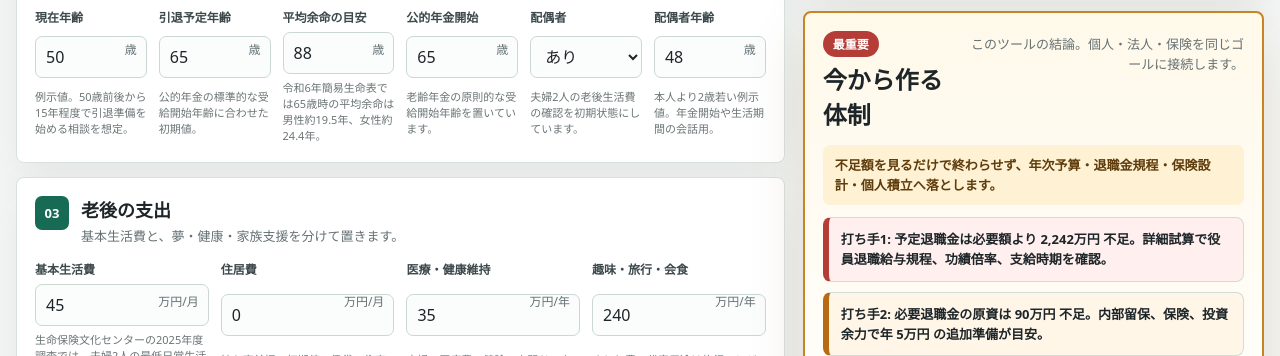
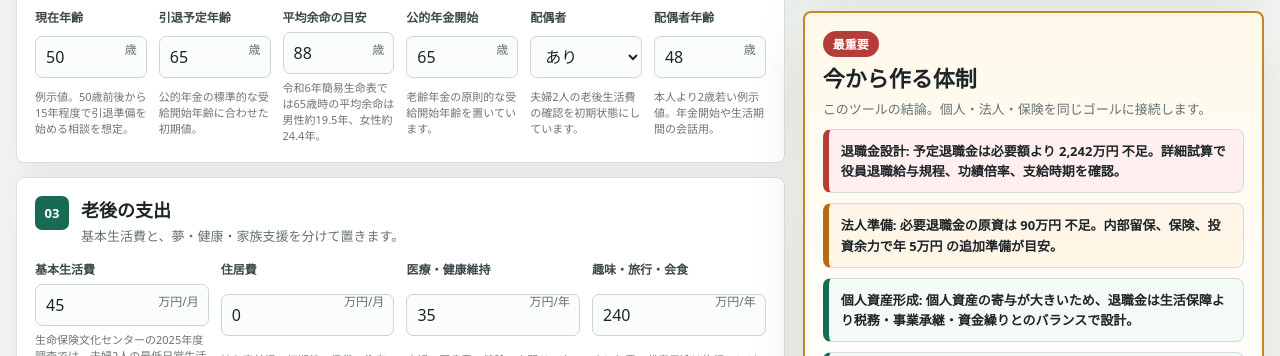
Before and after one commit to takatrp/second-life-planner, a plain HTML site: page index.html in a window 1280 px wide. Shown: the part 444-800 px from the top of the page. Drawn offline with Linux system fonts and the light colour scheme.

Commit message:
Refine action plan wording

```diff
--- a/app.js
+++ b/app.js
@@ -306,48 +306,48 @@ function renderActions(result) {
   if (result.retirementDesignGap > 0) {
     items.push({
       className: "bad",
-      text: `打ち手1: 予定退職金は必要額より ${yen(result.retirementDesignGap)} 不足。詳細試算で役員退職給与規程、功績倍率、支給時期を確認。`
+      text: `退職金設計: 予定退職金は必要額より ${yen(result.retirementDesignGap)} 不足。詳細試算で役員退職給与規程、功績倍率、支給時期を確認。`
     });
   } else {
     items.push({
       className: "",
-      text: "打ち手1: 予定退職金は手取り不足の逆算額を概ねカバー。過大支給にならない根拠資料を整える段階。"
+      text: "退職金設計: 予定退職金は手取り不足の逆算額を概ねカバー。過大支給にならない根拠資料を整える段階。"
     });
   }
 
   if (result.sourceGapForRequired > 0) {
     items.push({
       className: result.sourceGapForRequired > 1000 ? "bad" : "warn",
-      text: `打ち手2: 必要退職金の原資は ${yen(result.sourceGapForRequired)} 不足。内部留保、保険、投資余力で年 ${yen(result.annualAdditionalPreparation)} の追加準備が目安。`
+      text: `法人準備: 必要退職金の原資は ${yen(result.sourceGapForRequired)} 不足。内部留保、保険、投資余力で年 ${yen(result.annualAdditionalPreparation)} の追加準備が目安。`
     });
   } else {
     items.push({
       className: "",
-      text: "打ち手2: 法人側の退職金原資は必要水準に到達見込み。継続MAS側では資金繰りと税負担の接続を確認。"
+      text: "法人準備: 退職金原資は必要水準に到達見込み。継続MAS側では資金繰りと税負担の接続を確認。"
     });
   }
 
   if (result.personalAtRetire >= result.requiredCapital * 0.55) {
     items.push({
       className: "",
-      text: "打ち手3: 個人資産の寄与が大きいため、退職金は生活保障より税務・事業承継・資金繰りとのバランスで設計。"
+      text: "個人資産形成: 個人資産の寄与が大きいため、退職金は生活保障より税務・事業承継・資金繰りとのバランスで設計。"
     });
   } else {
     items.push({
       className: "warn",
-      text: "打ち手3: 個人資産だけでは老後資金の半分に届きにくい。NISA・小規模企業共済・個人年金などの個人側積立も同時に検討。"
+      text: "個人資産形成: 個人資産だけでは老後資金の半分に届きにくい。NISA・小規模企業共済・個人年金などの個人側積立も同時に検討。"
     });
   }
 
   if (years <= 5) {
     items.push({
       className: "bad",
-      text: "打ち手4: 引退まで5年以内。新規積立より、支給可能額、既存資産、退職後収入の確定度を優先して確認。"
+      text: "実行時期: 引退まで5年以内。新規積立より、支給可能額、既存資産、退職後収入の確定度を優先して確認。"
     });
   } else {
     items.push({
       className: "",
-      text: `打ち手4: 引退まで${years}年。今の時点で退職金原資を年次予算に入れると、相談が単発試算で終わりにくい。`
+      text: `実行時期: 引退まで${years}年。毎年の利益計画と資金繰りに退職金準備額を組み込み、無理なく積み立てる。`
     });
   }
 
--- a/index.html
+++ b/index.html
@@ -345,7 +345,6 @@
           </div>
           <p>このツールの結論。個人・法人・保険を同じゴールに接続します。</p>
         </div>
-        <p class="action-lead">不足額を見るだけで終わらせず、年次予算・退職金規程・保険設計・個人積立へ落とします。</p>
         <ul id="actionList"></ul>
       </section>
 
--- a/styles.css
+++ b/styles.css
@@ -437,9 +437,19 @@ textarea:focus {
   box-shadow: 0 22px 54px rgba(116, 78, 16, 0.16);
 }
 
+.action-panel--priority .chart-title {
+  display: block;
+}
+
+.action-panel--priority .chart-title p {
+  margin-top: 6px;
+  text-align: left;
+}
+
 .action-panel--priority h2 {
   margin-top: 4px;
-  font-size: 24px;
+  font-size: 22px;
+  white-space: nowrap;
 }
 
 .priority-label {
@@ -452,17 +462,6 @@ textarea:focus {
   background: var(--red);
   font-size: 12px;
   font-weight: 900;
-}
-
-.action-lead {
-  margin: 0 0 12px;
-  border-radius: 7px;
-  padding: 10px 12px;
-  color: #5f3c0b;
-  background: #fff2d4;
-  font-size: 13px;
-  font-weight: 800;
-  line-height: 1.55;
 }
 
 .chart-title {
```
